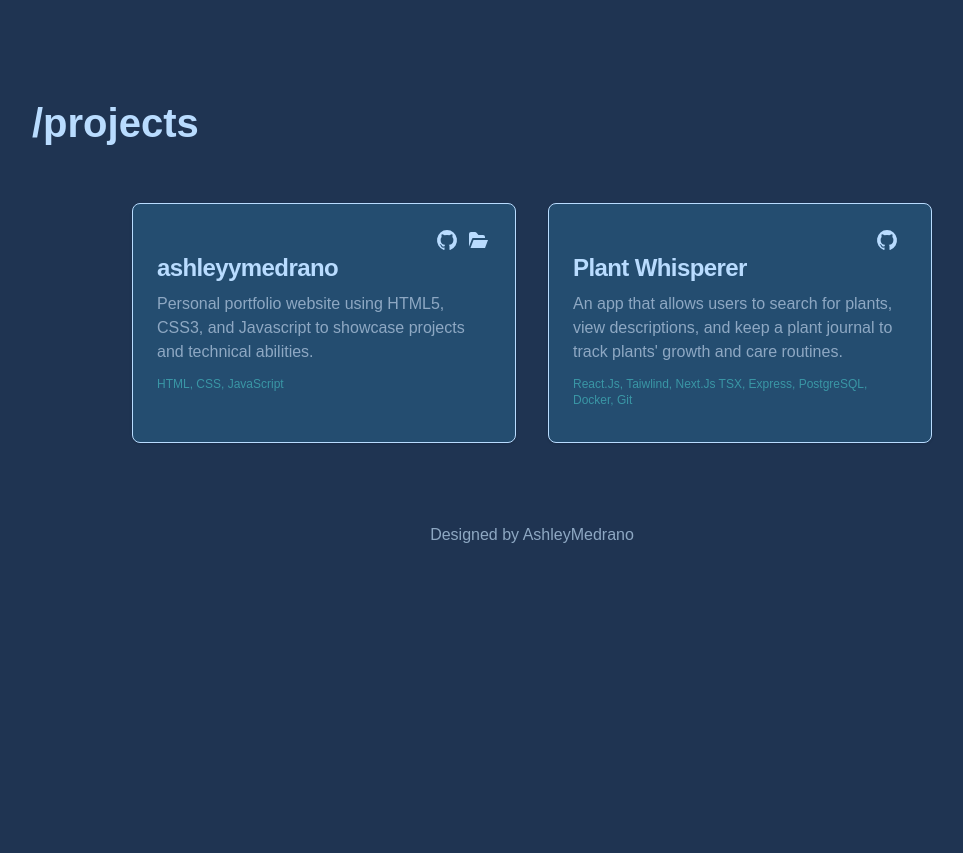
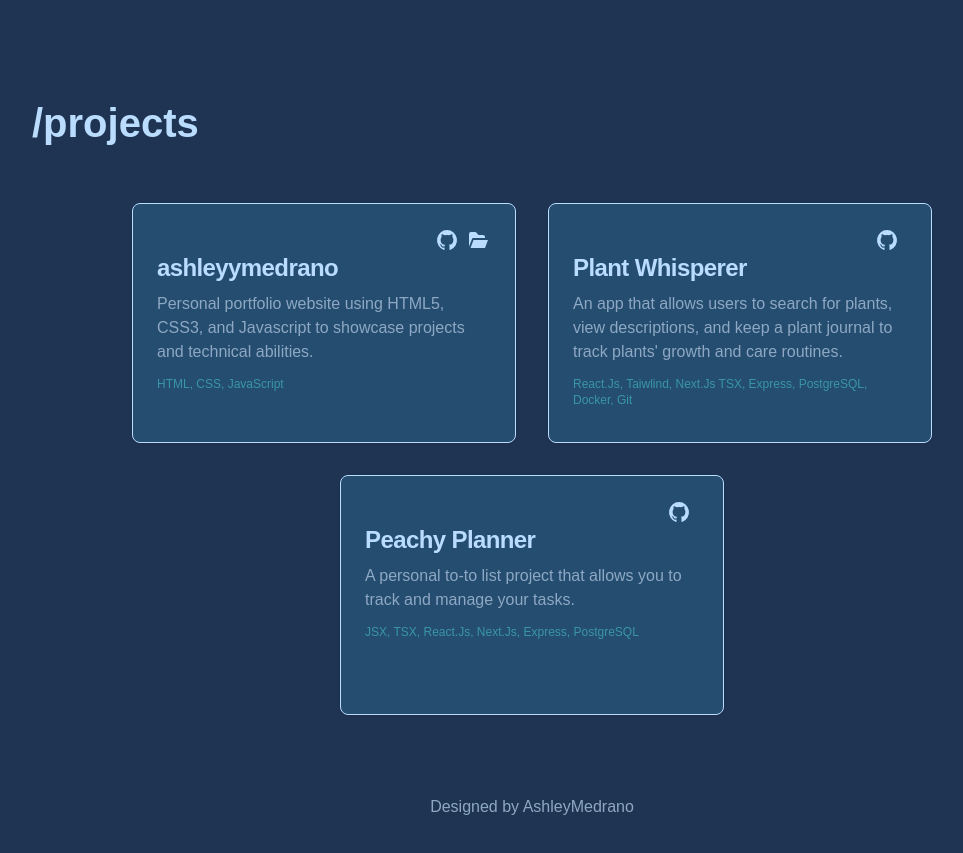
Before and after one commit to ashleyymedrano/my-pwp-ashleyymedrano, a website built with Vite: page index.html in a window 1280 px wide. Shown: the part 2122-2975 px from the top of the page, without its empty margins (108-1071 px from the left). Before the commit the page ends 2749 px from the top, so only its background shows below. Built offline with nearby package versions, Linux system fonts and the light colour scheme.

Commit message:
Added Project Card #3

```diff
--- a/index.html
+++ b/index.html
@@ -11,8 +11,6 @@
   <title>Ashley Medrano</title>
 </head>
 <body>
-
-
 <!--Navbar-->
 <div class="navbar">
 <nav class="bg-#23395B border-gray-200 flex flex-wrap justify-between items-center ml-10">
@@ -110,7 +108,6 @@
     </div>
 </nav>
 </div>
-
 <!--Introduction-->
 <div class="fade-in-section">
 <section class="mx-10 pt-6">
@@ -124,7 +121,6 @@
     !
   </span>
     </div>
-
     <div class="text-[#8EA8C3] flex justify-center">
       <svg class="w-6 flex" aria-hidden="true" xmlns="http://www.w3.org/2000/svg" width="24" height="24" fill="none"
            viewBox="0 0 24 24">
@@ -151,7 +147,6 @@
   </div>
 </section>
 </div>
-
 <!--About me section-->
 <section id="about">
 <section class="about-me-js">
@@ -191,7 +186,6 @@
     </div>
 </section>
 </section>
-
 <!--Experience Section-->
 <section id="experience">
 <section class="experience-dt-js">
@@ -210,7 +204,6 @@
       3. Safelite Solutions
     </button>
   </div>
-
   <div class="job-one tab-content" id="content1">
     <span class="text-[#B9DCFF]">Community Service Provider at</span>
     <span class="text-[#4fe0dc] font-semibold">Es Unico</span>
@@ -220,7 +213,6 @@
       <li>Handle resource management and monitor effectiveness through data collection and analysis, ensuring continuous improvement and a positive impact on the community.</li>
     </ul>
   </div>
-
   <div class="job-two tab-content hidden" id="content2">
     <span class="text-[#B9DCFF]">Problem Analyst at</span>
     <span class="text-[#4fe0dc] font-semibold">Amazon</span>
@@ -230,7 +222,6 @@
       <li>Managed cross-functional teams to ensure seamless execution and continuous improvement of processes.</li>
     </ul>
   </div>
-
   <div class="job-three tab-content hidden" id="content3">
     <span class="text-[#B9DCFF]">Customer Service Representative at</span>
     <span class="text-[#4fe0dc] font-semibold">Safelite Solutions</span>
@@ -242,8 +233,6 @@
   </div>
   </div>
 </section>
-
-
 <!--Desktop view-->
 <div class="experience-dt-js">
 <div class="hidden lg:block">
@@ -259,7 +248,6 @@
       3. Safelite Solutions
     </button>
   </div>
-
   <div id="job-one" class="job-content job-one active">
     <span class="text-[#B9DCFF]">Community Service Provider at</span>
     <span class="text-[#4fe0dc] font-semibold">Es Unico</span>
@@ -269,7 +257,6 @@
       <li>Handle resource management and monitor effectiveness through data collection and analysis, ensuring continuous improvement and a positive impact on the community.</li>
     </ul>
   </div>
-
   <div id="job-two" class="job-content job-two hidden">
     <span class="text-[#B9DCFF]">Problem Analyst at</span>
     <span class="text-[#4fe0dc] font-semibold">Amazon</span>
@@ -279,7 +266,6 @@
       <li>Managed cross-functional teams to ensure seamless execution and continuous improvement of processes.</li>
     </ul>
   </div>
-
   <div id="job-three" class="job-content job-three hidden">
     <span class="text-[#B9DCFF]">Customer Service Representative at</span>
     <span class="text-[#4fe0dc] font-semibold">Safelite Solutions</span>
@@ -293,14 +279,11 @@
 </div>
 </div>
 </section>
-
   <!--Projects Section-->
 <section id="projects"></section>
   <div class="projects projects-js">
     /projects
   </div>
-
-
   <!--Project Card 1-->
 <section class="flex flex-wrap justify-center m-10 gap-8 projects-js">
 <section>
@@ -336,7 +319,6 @@
     </div>
   </div>
 </section>
-
   <!--Project Card 2-->
 <section>
 <div class="max-w-sm h-60 p-6 bg-[#244D70] hover:bg-[#296088] border border-[#B9DCFF] rounded-lg shadow">
@@ -364,14 +346,43 @@
   </div>
 </div>
 </section>
+  <!--Project Card 3-->
+  <section>
+    <div class="max-w-sm h-60 p-6 bg-[#244D70] hover:bg-[#296088] border border-[#B9DCFF] rounded-lg shadow">
+      <!--This div is to add GitHub icon on top-->
+      <div class="flex flex-row-reverse">
+        <a href="https://github.com/ashleyymedrano/peachy-planner">
+          <svg class="w-6 h-6 text-gray-800 mr-2 fill-[#B9DCFF]"
+               aria-hidden="true"
+               xmlns="http://www.w3.org/2000/svg"
+               width="24"
+               height="24"
+               fill="currentColor"
+               viewBox="0 0 24 24">
+            <path fill-rule="evenodd"
+                  d="M12.006 2a9.847 9.847 0 0 0-6.484 2.44 10.32 10.32 0 0 0-3.393 6.17 10.48 10.48 0 0 0 1.317 6.955 10.045 10.045 0 0 0 5.4 4.418c.504.095.683-.223.683-.494 0-.245-.01-1.052-.014-1.908-2.78.62-3.366-1.21-3.366-1.21a2.711 2.711 0 0 0-1.11-1.5c-.907-.637.07-.621.07-.621.317.044.62.163.885.346.266.183.487.426.647.71.135.253.318.476.538.655a2.079 2.079 0 0 0 2.37.196c.045-.52.27-1.006.635-1.37-2.219-.259-4.554-1.138-4.554-5.07a4.022 4.022 0 0 1 1.031-2.75 3.77 3.77 0 0 1 .096-2.713s.839-.275 2.749 1.05a9.26 9.26 0 0 1 5.004 0c1.906-1.325 2.74-1.05 2.74-1.05.37.858.406 1.828.101 2.713a4.017 4.017 0 0 1 1.029 2.75c0 3.939-2.339 4.805-4.564 5.058a2.471 2.471 0 0 1 .679 1.897c0 1.372-.012 2.477-.012 2.814 0 .272.18.592.687.492a10.05 10.05 0 0 0 5.388-4.421 10.473 10.473 0 0 0 1.313-6.948 10.32 10.32 0 0 0-3.39-6.165A9.847 9.847 0 0 0 12.007 2Z"
+                  clip-rule="evenodd"/>
+          </svg>
+        </a>
+      </div>
+      <!--This next part is for text-->
+      <div>
+        <h5 class="mb-2 text-2xl font-bold tracking-tight text-[#B9DCFF]">Peachy Planner</h5>
+        <p class="mb-3 font-normal text-[#8EA8C3]">A personal to-to list project that allows you to track and manage your tasks.</p>
+        <p class="text-xs text-opacity-50 text-[#4fe0dc]">JSX, TSX, React.Js, Next.Js, Express, PostgreSQL</p>
+      </div>
+    </div>
+  </section>
 </section>
-
 <footer>
   <div class="mt-20 mb-20 text-center text-[#8EA8C3]">
     Designed by AshleyMedrano
   </div>
 </footer>
 
+
+
+
 <script type="module" src="main.mjs"></script>
 </body>
 </html>
```
